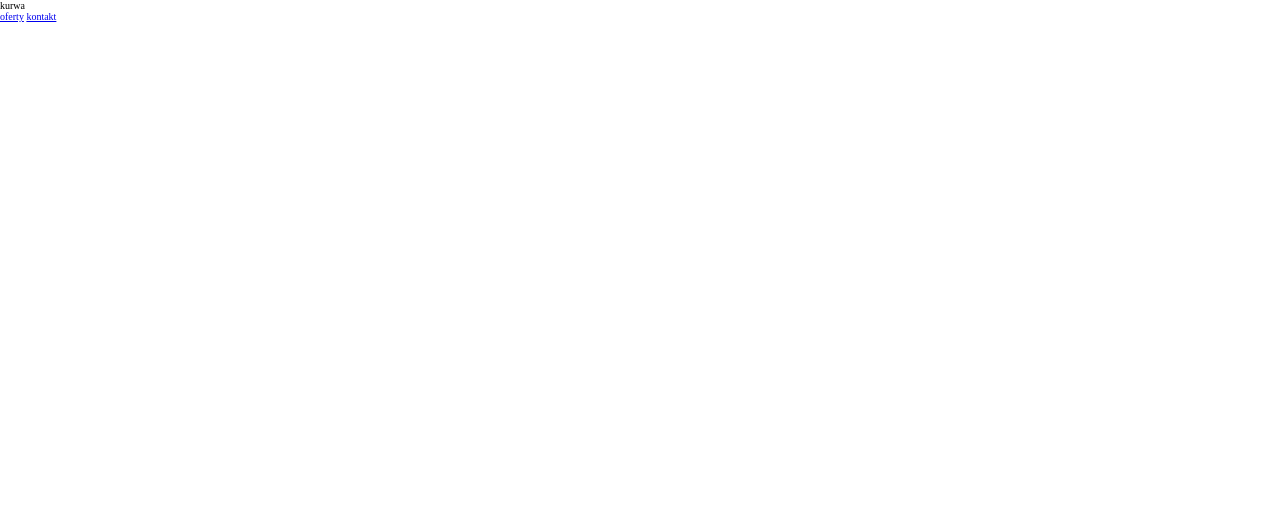
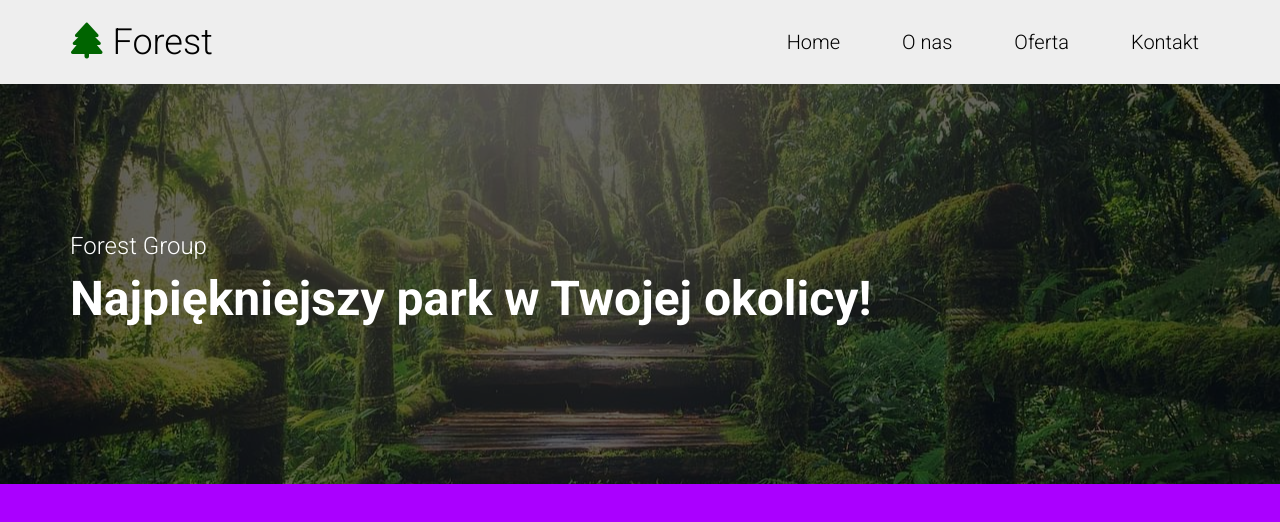
Before and after one commit to ChrisBar92/ForrestWebsite, a website: page index.html in a window 1280 px wide. Drawn offline with Linux system fonts and the light colour scheme.

Commit message:
create nav and header section for desktop

```diff
--- a/index.html
+++ b/index.html
@@ -14,11 +14,35 @@
 <link rel="stylesheet" href="/dist/css/main.min.css">
 
 <body>
+
     <nav class="nav">
-        kurwa
+        <div class="nav__container wrapper">
+            <a href="index.html" class="nav__logo" aria-label="forest"><i
+                    class="fa-solid fa-tree nav__logo-icon"></i>Forest</a>
+            <ul class="nav__list">
+                <li class="nav__list-item"><a href="#" class="nav__list-link" aria-label="Home">Home</a></li>
+                <li class="nav__list-item"><a href="#aboutus" class="nav__list-link" aria-label="O nas">O nas</a></li>
+                <li class="nav__list-item"><a href="#offer" class="nav__list-link" aria-label="Oferta">Oferta</a></li>
+                <li class="nav__list-item"><a href="contact.html" class="nav__list-link"
+                        aria-label="Kontakt">Kontakt</a></li>
+            </ul>
+
+        </div>
     </nav>
-    <a href="offers.html">oferty</a>
-    <a href="contact.html">kontakt</a>
+
+    <header class="header">
+        <div class="header__shadow"></div>
+        <div class="header__box wrapper">
+            <p class="header__box-name">Forest Group</p>
+            <h1 class="header__box-title">Najpiękniejszy park w Twojej okolicy!</h1>
+        </div>
+    </header>
+    <main>
+        <section class="aboutus" id="aboutus">
+
+        </section>
+    </main>
+
 </body>
 
 </html>
--- a/src/sass/main.scss
+++ b/src/sass/main.scss
@@ -1,3 +1,9 @@
+$black-color: #000;
+$white-color: #fff;
+$green-color: rgb(0, 100, 0);
+$primary-bg: #eee;
+$secondary-bg: #ddd;
+
 *,
 *::before,
 *::after {
@@ -7,6 +13,129 @@
 }
 
 html {
-    font-size: 62.5%;
-    scroll-behavior: smooth;
+	font-size: 62.5%;
+	scroll-behavior: smooth;
 }
+
+body {
+	font-size: 1.6rem;
+	font-family: 'Roboto', sans-serif;
+}
+
+a {
+	border: 0.1rem solid transparent;
+	color: inherit;
+	text-decoration: none;
+	outline: none;
+	cursor: pointer;
+}
+
+li {
+	list-style: none;
+}
+
+.wrapper {
+	width: 100%;
+	max-width: 120rem;
+	margin: 0 auto;
+}
+
+@mixin focus {
+	border: 0.1rem solid $black-color;
+	border-radius: 0.3rem;
+}
+
+.nav {
+	position: sticky;
+	top: 0;
+	width: 100%;
+	background-color: $primary-bg;
+	// overflow: hidden;
+	z-index: 30;
+
+	&__container {
+		display: flex;
+		align-items: center;
+		justify-content: space-between;
+		padding: 0 1rem;
+		color: $black-color;
+		font-weight: 300;
+	}
+
+	&__logo {
+		padding: 2rem;
+		font-size: 3.6rem;
+
+		&:focus {
+			@include focus;
+		}
+
+		&-icon {
+			padding-right: 1rem;
+			color: $green-color;
+		}
+	}
+
+	&__list {
+		display: flex;
+
+		&-link {
+			padding: 3rem;
+			font-size: 2rem;
+			transition: background-color 0.3s, color 0.3s;
+
+			&:hover {
+				background-color: $black-color;
+				color: $white-color;
+				border-radius: 0.3rem;
+			}
+
+			&:focus {
+				@include focus;
+			}
+		}
+	}
+}
+
+.header {
+	position: relative;
+	display: flex;
+	align-items: center;
+	width: 100%;
+	height: 50vh;
+	background-image: url('/dist/img/jungle-1807476_1280.jpg');
+	background-size: cover;
+	background-position: center;
+
+	&__shadow {
+		position: absolute;
+		top: 0;
+		left: 0;
+		right: 0;
+		bottom: 0;
+		background-color: rgba($color: #000000, $alpha: 0.6);
+		z-index: 10;
+	}
+
+	&__box {
+		position: relative;
+		padding-left: 3rem;
+		color: $white-color;
+		z-index: 20;
+
+		&-name {
+			font-size: 2.4rem;
+			font-weight: 300;
+		}
+
+		&-title {
+			font-size: 4.8rem;
+			margin: 1rem 0;
+		}
+	}
+}
+
+.aboutus {
+	height: 100vh;
+	background-color: #a0f;
+}
```
Also changed, not shown: dist/css/main.min.css, 1 other file.
